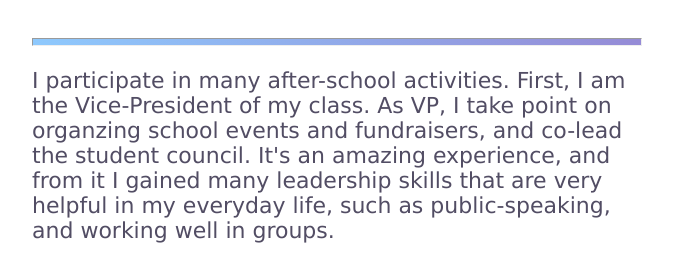
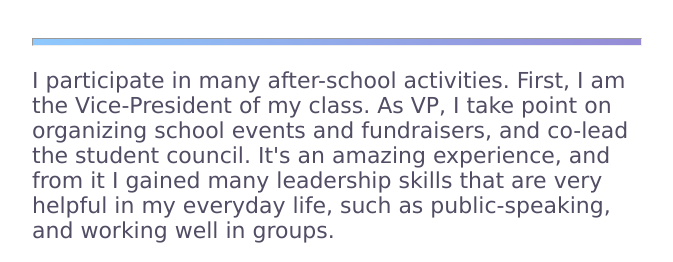
Before and after one commit to josielibbon/josielibbon.github.io, a plain HTML site: page index.html in a window 1280 px wide. Shown: the part 1441-1703 px from the top of the page, without its empty margins (303-976 px from the left). Drawn offline with Linux system fonts and the light colour scheme.

Commit message:
spelling fix

```diff
--- a/index.html
+++ b/index.html
@@ -42,7 +42,7 @@
         <hr>
 
         <p>
-            I participate in many after-school activities. First, I am the Vice-President of my class. As VP, I take point on organzing school events and fundraisers, and co-lead the student council. It's an amazing experience, and from it I gained many leadership skills that are very helpful in my everyday life, such as public-speaking, and working well in groups.
+            I participate in many after-school activities. First, I am the Vice-President of my class. As VP, I take point on organizing school events and fundraisers, and co-lead the student council. It's an amazing experience, and from it I gained many leadership skills that are very helpful in my everyday life, such as public-speaking, and working well in groups.
         </p>
         <p>
             In addition to being VP, I am in my high school's volunteering club, called Key Club. There, I have been exposed to many opportunities for helping my community, and volunteering in many different school events. I am also in stage crew, where I help put on my school's plays, concerts, and musicals. Furthermore, I am a part of in my school's French club, where we learn about French culture outside of French class.
```
